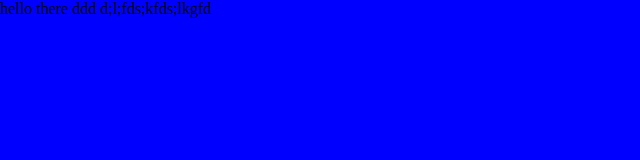
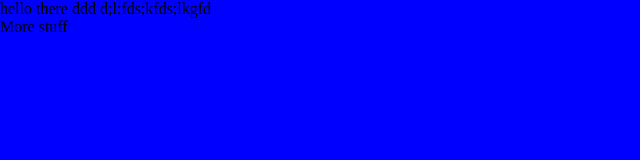
Before and after one commit to nickaxgit/portfolio2, a plain HTML site: page index.html in a window 1280 px wide. Shown: the full height of the page, 0-640 px from the left. Drawn offline with Linux system fonts and the light colour scheme.

Commit message:
added stuff

```diff
--- a/index.html
+++ b/index.html
@@ -10,5 +10,9 @@
 <body>
     hello there ddd d;l;fds;kfds;lkgfd
 
+    <p>
+        More stuff
+
+
 </body>
 </html>
```
